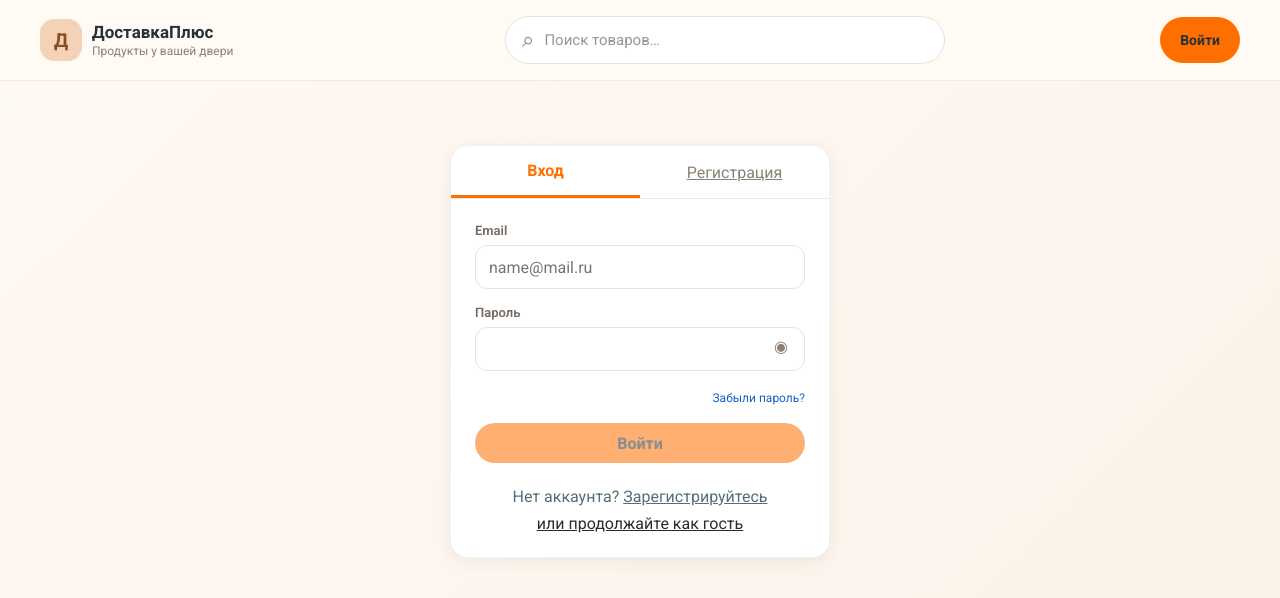
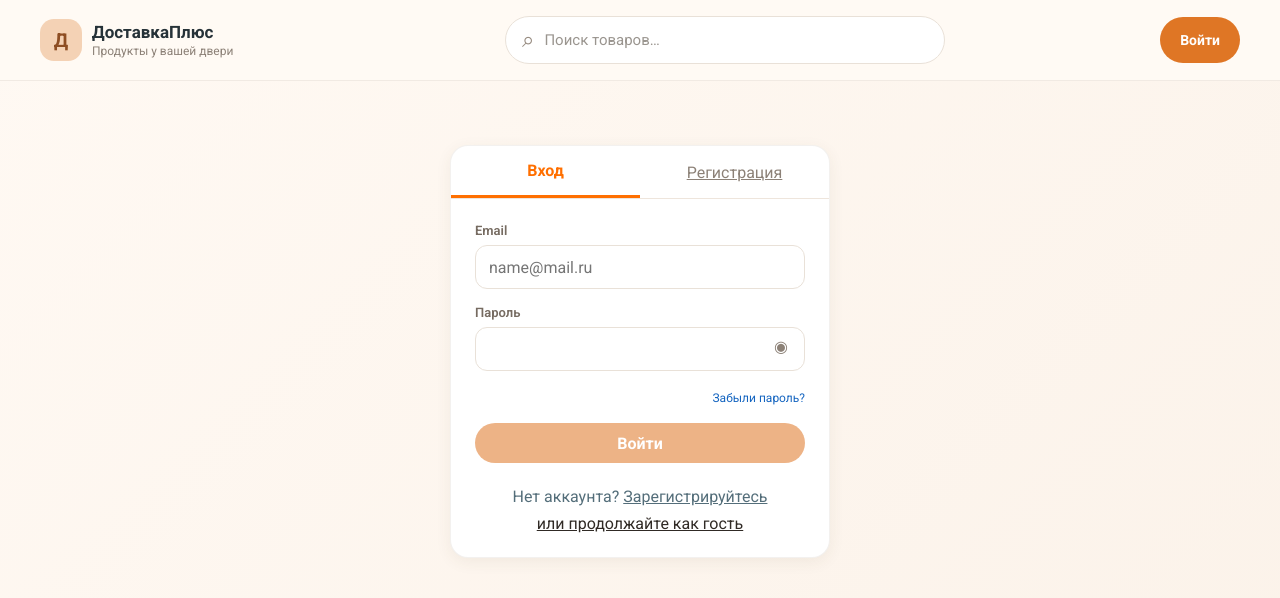
Before and after one commit to Bogdan1802S/DostavkaPlus-Frontend, a React (Vite) app: page /login in a window 1280 px wide. Shown: the top 598 px of the page. Built offline with nearby package versions, Linux system fonts and the light colour scheme.

Commit message:
edit: catalog design

```diff
--- a/src/pages/Catalog.jsx
+++ b/src/pages/Catalog.jsx
@@ -116,7 +116,6 @@ export default function Catalog() {
                                 ))}
                             </div>
                             <p className="muted">Курьер: {activeOrder.courier || "назначается"}</p>
-                            <button className="text-button" onClick={() => navigate(`/track/${activeOrder.id}`)}>Отследить заказ</button>
                         </>
                     ) : <p className="muted">Активных заказов пока нет.</p>}
                 </section>}
--- a/src/styles.css
+++ b/src/styles.css
@@ -13,6 +13,8 @@
     --text: #263238;
     --primary: #ff6f00;
     --primary-dark: #e65100;
+    --action: #df7625;
+    --action-hover: #ce681b;
     --muted: #8c8177;
     --orange: #ff6f00;
     --orange-dark: #e65100;
@@ -235,8 +237,8 @@ textarea {
     border: 0;
     border-radius: 999px;
     padding: 0 16px;
-    background: var(--orange);
-    color: #263238;
+    background: var(--action);
+    color: #fff;
     font-size: 13px;
     font-weight: 700;
     text-decoration: none;
@@ -247,7 +249,7 @@ textarea {
 .cart-link:hover,
 .login-link:hover {
     transform: translateY(-1px);
-    background: var(--orange-dark);
+    background: var(--action-hover);
 }
 
 .profile-button {
@@ -337,12 +339,12 @@ textarea {
 }
 
 .button-primary {
-    background: var(--orange);
-    color: #263238;
+    background: var(--action);
+    color: #fff;
 }
 
 .button-primary:hover:not(:disabled) {
-    background: var(--orange-dark);
+    background: var(--action-hover);
     box-shadow: 0 5px 12px rgba(206, 104, 27, 0.18);
 }
 
@@ -437,7 +439,7 @@ button:disabled,
 
 .status-active {
     background: var(--orange);
-    color: #263238;
+    color: #fff;
 }
 
 .status-done {
```
